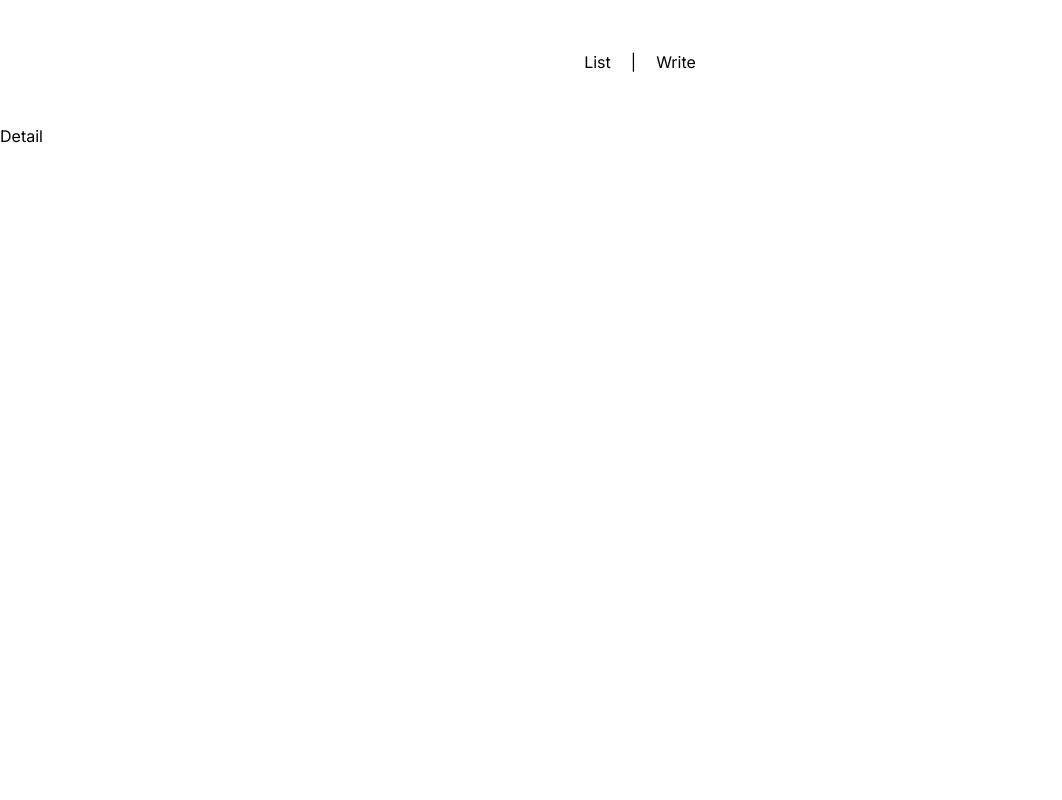
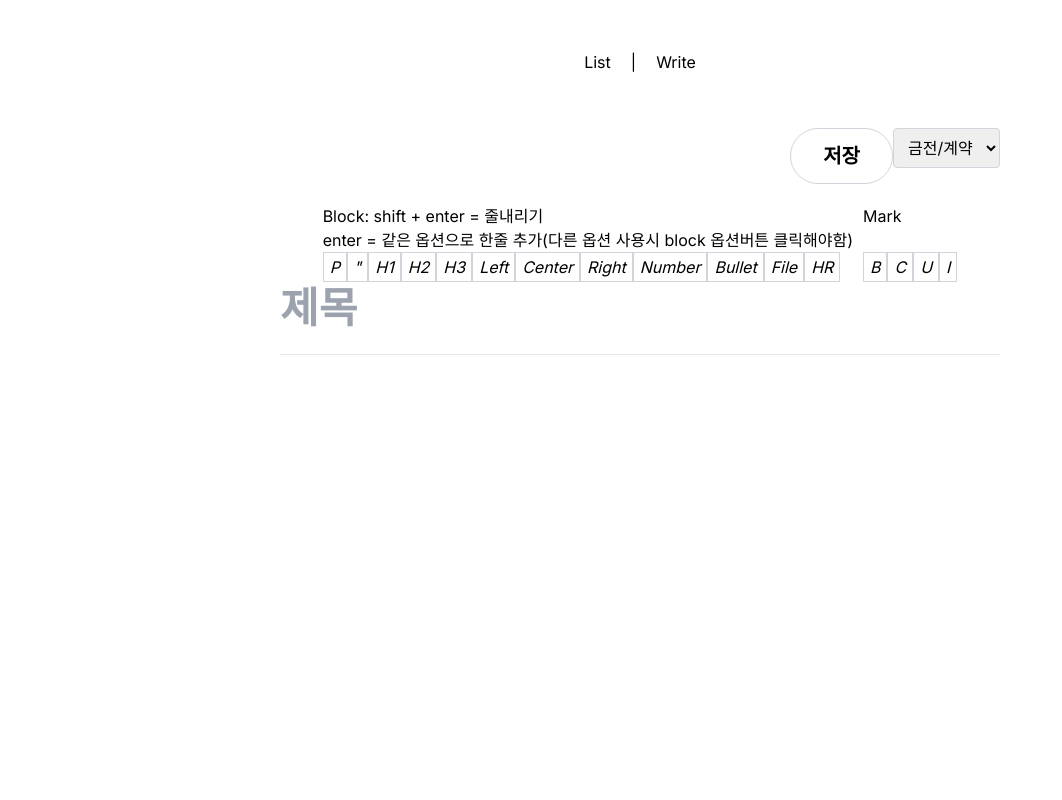
Before and after one commit to KingJaeYeon/mind-shape, a Next.js app: page /detail in a window 1280 px wide. Shown: the top 800 px of the page, without its empty margins (0-1062 px from the left). Built offline with nearby package versions, Linux system fonts and the light colour scheme.

Commit message:
post save postList view postDetail

```diff
--- a/next.config.js
+++ b/next.config.js
@@ -1,6 +1,9 @@
 /** @type {import('next').NextConfig} */
 const nextConfig = {
   // ignoreBuildErrors: true,
+  images: {
+    domains: ["pub-164b933f9b824ccbadf8ce9fdc068c6e.r2.dev"],
+  },
 };
 
 module.exports = nextConfig;
--- a/src/app/detail/page.tsx
+++ b/src/app/detail/page.tsx
@@ -1,3 +1,9 @@
-export default function page() {
-  return <div>Detail</div>;
+import Editor from "@/components/editor/editor";
+
+export default async function page() {
+  return (
+    <div>
+      <Editor readOnly={true} />
+    </div>
+  );
 }
--- /dev/null
+++ b/src/app/list/ListBlock.tsx
@@ -0,0 +1,60 @@
+"use client";
+
+import { useEffect, useState } from "react";
+import { getPostList } from "@/service/client/post";
+
+type Post = {
+  id: number;
+  title: string;
+  description: string;
+  category: string;
+  firstImg: string;
+};
+
+export function ListBlock() {
+  const [postList, setPostList] = useState<any>([]);
+  useEffect(() => {
+    getData();
+  }, []);
+
+  async function getData() {
+    const res = await getPostList();
+    setPostList(res);
+  }
+
+  return (
+    <div className={"flex w-full flex-col items-center gap-[20px]"}>
+      {postList.length > 0 &&
+        postList?.map((post: Post) => {
+          return (
+            <div
+              className={"flex w-[850px] cursor-pointer gap-[30px]"}
+              key={post.id}
+              onClick={() => (window.location.href = `/detail?id=${post.id}`)}
+            >
+              <div
+                className={
+                  "flex w-[100px] flex-col items-center overflow-hidden "
+                }
+              >
+                <img
+                  style={{ height: "100%" }}
+                  src={post.firstImg ? post.firstImg : "./svg/next.svg"}
+                  width={100}
+                  height={100}
+                  alt={"image"}
+                />
+                <h2>{post.category}</h2>
+              </div>
+              <div className={"flex max-w-[45rem] flex-col"}>
+                <h2 className={"text-[30px] font-bold"}>{post.title}</h2>
+                <p className={"text-[20px]"}>
+                  {post.description.slice(0, 110)}
+                </p>
+              </div>
+            </div>
+          );
+        })}
+    </div>
+  );
+}
--- a/src/app/list/page.tsx
+++ b/src/app/list/page.tsx
@@ -1,34 +1,8 @@
-import Image from "next/image";
+import { ListBlock } from "@/app/list/ListBlock";
+import { getPostList } from "@/service/client/post";
 
-export default function page() {
-  return (
-    <div className={"flex w-full max-w-7xl flex-col items-center gap-[20px]"}>
-      <ListBlock />
-      <ListBlock />
-    </div>
-  );
+export const revalidate = 0;
+
+export default async function page() {
+  return <ListBlock />;
 }
-
-function ListBlock() {
-  return (
-    <div className={"flex gap-[30px]"}>
-      <div
-        className={"h-[100px] w-[100px] overflow-hidden border border-gray-300"}
-      >
-        <Image
-          style={{ height: "100%" }}
-          src={"./svg/next.svg"}
-          width={100}
-          height={100}
-          alt={"image"}
-        />
-      </div>
-      <div className={"flex flex-col"}>
-        <h2 className={"text-[30px] font-bold"}>Title 테스트</h2>
-        <p className={"text-[20px]"}>
-          dmklasmlkdsnsjdnjsdanjsdanjsdnjsdansjdknj
-        </p>
-      </div>
-    </div>
-  );
-}
--- a/src/components/editor/editor.tsx
+++ b/src/components/editor/editor.tsx
@@ -1,9 +1,8 @@
 "use client";
-import React, { useEffect, useMemo, useState } from "react";
+import React, { useEffect } from "react";
 import { Title } from "@/components/editor/title";
 import { Editable, Slate } from "slate-react";
 import { useEditorStore } from "@/store/editorStore";
-import { BLOCK_PARAGRAPH } from "@/constant/slate";
 import {
   renderElement,
   renderLeaf,
@@ -16,15 +15,44 @@ import {
   keydownEventPlugin,
 } from "@/components/editor/plugins/event-key-plugins";
 import Category from "@/components/testfoler/category";
+import { getPost } from "@/service/client/post";
+import { usePathname, useSearchParams } from "next/navigation";
 
-function Editor() {
-  const { editor, setContents, contents } = useEditorStore((state) => state);
+function Editor({ readOnly }: { readOnly?: boolean }) {
+  const pathname = usePathname();
+  const {
+    editor,
+    setContents,
+    contents,
+    setTitle,
+    setCategory,
+    setIsOnlyRead,
+    reset,
+    isOnlyRead,
+  } = useEditorStore((state) => state);
+  const id = useSearchParams().get("id");
+  useEffect(() => {
+    setData();
+  }, []);
 
-  useEffect(() => {
-    const storedContent = localStorage.getItem("content");
-    setContents(
-      !!storedContent
-        ? JSON.parse(storedContent)
+  async function setData() {
+    let data;
+    if (pathname.includes("detail") && id) {
+      const res = await getPost(id);
+      setTitle(res.res.title);
+      setCategory(res.res.category);
+      setIsOnlyRead(res.readonly);
+      localStorage.removeItem("content");
+      localStorage.removeItem("title");
+      localStorage.removeItem("category");
+      data = res.res.content;
+    } else {
+      data = localStorage.getItem("content");
+      console.log(data);
+    }
+    await setContents(
+      !!data
+        ? JSON.parse(data)
         : [
             {
               type: "paragraph",
@@ -32,7 +60,7 @@ function Editor() {
             },
           ],
     );
-  }, []);
+  }
 
   if (contents === null) {
     return <div>Loading...</div>;
@@ -64,7 +92,7 @@ function Editor() {
           <Editable
             className={`min-h-[60vh] w-full max-w-[45rem] outline-none`}
             renderElement={renderElement}
-            readOnly={false}
+            readOnly={isOnlyRead}
             onKeyDownCapture={(event) => {
               EventKeyPlugins.ShiftEnter(event, editor);
               EventKeyPlugins.DeleteLister(event, editor);
--- a/src/components/editor/title.tsx
+++ b/src/components/editor/title.tsx
@@ -6,9 +6,8 @@ import { cn } from "@/utils/twmarge";
 import { useEditorStore } from "@/store/editorStore";
 
 export const Title = () => {
-  const { title, setTitle } = useEditorStore((state) => state);
+  const { title, setTitle, isOnlyRead } = useEditorStore((state) => state);
   const editor = useSlateStatic();
-  const isReadOnly = useReadOnly();
   const textareaRef = React.useRef<HTMLTextAreaElement>(null);
   const handleResizeHeight = (e: any) => {
     if (textareaRef.current) {
@@ -39,7 +38,7 @@ export const Title = () => {
     <div className={`w-full`}>
       <textarea
         value={title}
-        readOnly={!isReadOnly}
+        readOnly={isOnlyRead}
         rows={1}
         ref={textareaRef}
         placeholder="제목"
--- a/src/components/editor/toolbar.tsx
+++ b/src/components/editor/toolbar.tsx
@@ -26,11 +26,13 @@ import {
 import ImageButton from "@/components/editor/image-button";
 import { useSlateStatic } from "slate-react";
 import { cn } from "@/utils/twmarge";
+import { useEditorStore } from "@/store/editorStore";
 
 export const Toolbar = ({ show }: { show: boolean }) => {
   const editor = useSlateStatic();
+  const { isOnlyRead } = useEditorStore((state) => state);
+  if (isOnlyRead) return null;
   if (!show) return null;
-
   return (
     <div className={`flex flex-wrap gap-[10px]`}>
       <div className={"flex flex-col"}>
--- a/src/components/testfoler/category.tsx
+++ b/src/components/testfoler/category.tsx
@@ -17,7 +17,7 @@ const categories = [
 ];
 export default function Category() {
   const { category, setCategory } = useEditorStore((state) => state);
-  const isReadOnly = useReadOnly();
+  const { isOnlyRead } = useEditorStore((state) => state);
   useEffect(() => {
     const storedContent = localStorage.getItem("category");
     setCategory(!!storedContent ? storedContent : "");
@@ -29,7 +29,7 @@ export default function Category() {
       <select
         value={category}
         onChange={(e) => {
-          if (!isReadOnly) return;
+          if (isOnlyRead) return;
           setCategory(e.target.value);
           localStorage.setItem("category", e.target.value);
         }}
--- a/src/components/testfoler/header.tsx
+++ b/src/components/testfoler/header.tsx
@@ -3,14 +3,19 @@
 import Link from "next/link";
 import React from "react";
 import { usePathname } from "next/navigation";
+import { useEditorStore } from "@/store/editorStore";
 
 export default function Header() {
+  const { isLoading, reset } = useEditorStore((state) => state);
   const pathname = usePathname();
   if (pathname === "/") return null;
   return (
     <div className={"my-[50px] flex w-full max-w-full justify-center"}>
-      <Link href={"/list"}>List</Link> <div className={"mx-[20px]"}>|</div>
-      <Link href={"/write"}>Write</Link>
+      <Link href={isLoading ? "" : "/list"}>List</Link>{" "}
+      <div className={"mx-[20px]"}>|</div>
+      <Link href={isLoading ? "" : "/write"} onClick={reset}>
+        Write
+      </Link>
     </div>
   );
 }
--- a/src/components/testfoler/submitButton.tsx
+++ b/src/components/testfoler/submitButton.tsx
@@ -5,18 +5,21 @@ import { useEditorStore } from "@/store/editorStore";
 import { savePost } from "@/service/client/post";
 
 export default function SubmitButton() {
-  const isReadOnly = useReadOnly();
+  const { isLoading, setIsLoading } = useEditorStore((state) => state);
   const { category, title, contents } = useEditorStore((state) => state);
-
-  if (isReadOnly) return null;
+  const { isOnlyRead } = useEditorStore((state) => state);
+  if (isOnlyRead) return null;
   return (
     <button
+      disabled={isLoading}
       onClick={async () => {
-        console.log("title", title);
-        console.log("category", category);
-        console.log("contents", contents);
+        setIsLoading(true);
         const res = await savePost({ title, category, contents });
-        console.log(res);
+        setIsLoading(false);
+        if (res) {
+          alert("저장되었습니다.");
+          window.location.href = "/list";
+        }
       }}
       className={
         "rounded-full border border-gray-300 px-8 py-3 text-[20px] font-bold"
--- a/src/service/client/post.ts
+++ b/src/service/client/post.ts
@@ -30,3 +30,20 @@ export function savePost({
     },
   });
 }
+
+export function getPostList() {
+  return request({
+    method: "get",
+    url: "/plate/list",
+  });
+}
+
+export function getPost(id: string) {
+  return request({
+    method: "get",
+    url: "/plate/post",
+    params: {
+      id: id,
+    },
+  });
+}
--- a/src/store/editorStore.ts
+++ b/src/store/editorStore.ts
@@ -11,6 +11,8 @@ type State = {
   isLink: boolean;
   category: string;
   contents: any[] | null;
+  isLoading: boolean;
+  isOnlyRead: boolean;
 };
 
 type Action = {
@@ -18,6 +20,8 @@ type Action = {
   setTitle: (value: string) => void;
   setCategory: (value: string) => void;
   setContents: (value: any) => void;
+  setIsLoading: (value: boolean) => void;
+  setIsOnlyRead: (value: boolean) => void;
   reset: () => void;
 };
 
@@ -32,6 +36,8 @@ const initialState: State = {
     },
   ],
   isLink: false,
+  isLoading: false,
+  isOnlyRead: false,
 };
 
 export const useEditorStore = create<State & Action>()((set) => ({
@@ -40,9 +46,13 @@ export const useEditorStore = create<State & Action>()((set) => ({
   category: "금전/계약",
   isLink: false,
   contents: null,
+  isLoading: false,
+  isOnlyRead: false,
   setLink: (isLink) => set(() => ({ isLink: isLink })),
   setTitle: (value) => set(() => ({ title: value })),
   setCategory: (value) => set(() => ({ category: value })),
   setContents: (value) => set(() => ({ contents: value })),
+  setIsLoading: (value) => set(() => ({ isLoading: value })),
+  setIsOnlyRead: (value) => set(() => ({ isOnlyRead: value })),
   reset: () => set(initialState),
 }));
```
